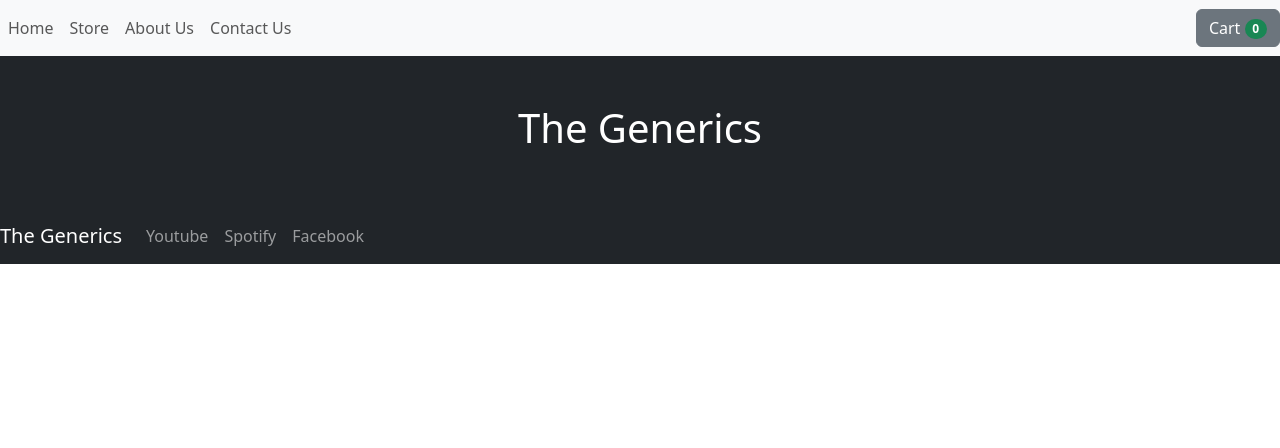
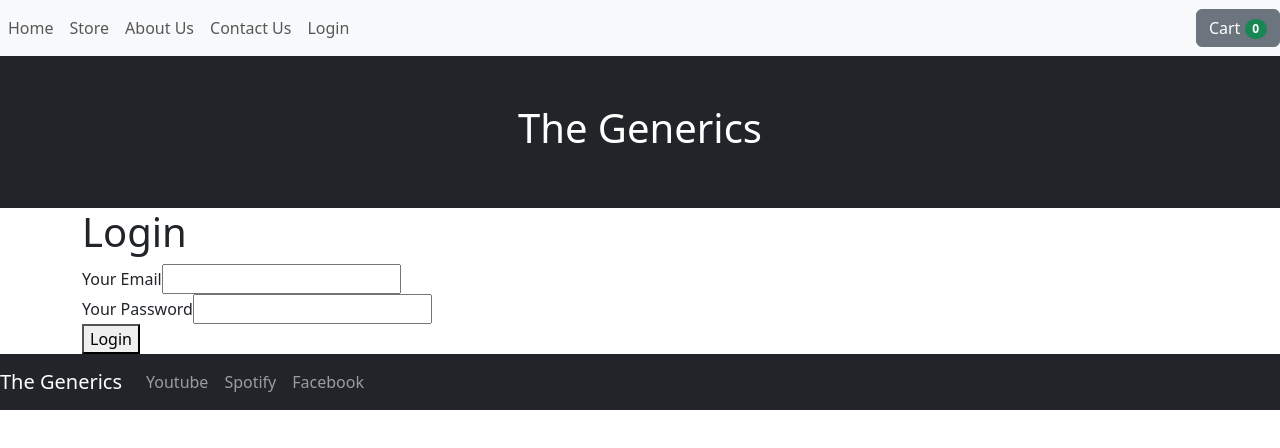
Before and after one commit to hsnadeeb/e-commerce, a React (Create React App) app: page /login in a window 1280 px wide. Shown: the top 448 px of the page. Built offline with nearby package versions, Linux system fonts and the light colour scheme.

Commit message:
implemented login functionality  using firebase

```diff
--- a/src/App.js
+++ b/src/App.js
@@ -12,6 +12,7 @@ import About from './components/pages/About';
 import Home from './components/pages/Home';
 import Contact from './components/pages/Contact';
 import ProductDetails from './components/pages/ProductDetails';
+import Login from './components/pages/Login';
 
 const App = () => {
 
@@ -57,6 +58,7 @@ const App = () => {
             <Route path="/about" element={<About />} />
             <Route path="/home" element={<Home />} />
             <Route path="/contact" element={<Contact />} />
+            <Route path="/login" element={<Login />} />
             <Route path="/product/:productId" element={<ProductDetails productsArr={productsArr} />} />
           </Routes>
         </Container>
--- a/src/components/context/cartcontext.js
+++ b/src/components/context/cartcontext.js
@@ -1,6 +1,6 @@
 import React, { createContext, useContext, useReducer } from 'react';
 
-const CartContext = createContext();
+export const CartContext = createContext();
 
 export const useCart = () => {
   return useContext(CartContext);
--- a/src/components/header/header.js
+++ b/src/components/header/header.js
@@ -22,6 +22,8 @@ const Header = () => {
             <Nav.Link as={Link} to="/store">Store</Nav.Link>
             <Nav.Link as={Link} to="/about">About Us</Nav.Link>
             <Nav.Link as={Link} to="/contact">Contact Us</Nav.Link>
+            <Nav.Link as={Link} to="/login">Login</Nav.Link>
+
           </Nav>
         </Navbar.Collapse>
         <Button variant="secondary" onClick={toggleCart}>
--- /dev/null
+++ b/src/components/pages/Login.js
@@ -0,0 +1,109 @@
+import React, { useState, useRef } from 'react';
+import { useNavigate } from 'react-router-dom';
+import { useCart } from '../context/cartcontext';
+
+const Login = () => {
+  const navigate = useNavigate();
+  const emailInputRef = useRef();
+  const passwordInputRef = useRef();
+  const { cartState, cartDispatch } = useCart(); // Using useCart to access the cart context
+
+  const [isLoading, setIsLoading] = useState(false);
+  const isLogin = true;
+
+  const submitHandler = (event) => {
+    event.preventDefault();
+
+    const enteredEmail = emailInputRef.current.value;
+    const enteredPassword = passwordInputRef.current.value;
+
+    setIsLoading(true);
+
+    if (isLogin) {
+      fetch(`https://identitytoolkit.googleapis.com/v1/accounts:signInWithPassword?key=AIzaSyCMFknIshqKWhedl-4WC-kcmTGUEBDXS-Y`, {
+        method: 'POST',
+        body: JSON.stringify({
+          email: enteredEmail,
+          password: enteredPassword,
+          returnSecureToken: true,
+        }),
+        headers: {
+          'Content-Type': 'application/json',
+        },
+      })
+        .then((res) => {
+          setIsLoading(false);
+          if (res.ok) {
+            return res.json();
+          } else {
+            res.json().then((data) => {
+              let errorMessage = 'Authentication Failed';
+              if (data && data.error && data.error.message) {
+                errorMessage = data.error.message;
+              }
+              alert(errorMessage);
+            });
+          }
+        })
+        .then((data) => {
+          if (data) {
+            const token = data.idToken;
+            console.log('JWT (idToken):', token);
+            cartDispatch({ type: 'LOGIN', payload: token }); // Use cartDispatch
+            navigate('/store');
+          }
+        });
+    } else {
+      fetch('https://identitytoolkit.googleapis.com/v1/accounts:signUp?key=AIzaSyCMFknIshqKWhedl-4WC-kcmTGUEBDXS-Y', {
+        method: 'POST',
+        body: JSON.stringify({
+          email: enteredEmail,
+          password: enteredPassword,
+          returnSecureToken: true,
+        }),
+        headers: {
+          'Content-Type': 'application/json',
+        },
+      }).then((res) => {
+        setIsLoading(false);
+        if (res.ok) {
+          // Handle successful registration
+        } else {
+          res.json().then((data) => {
+            let errorMessage = 'Registration Failed';
+            if (data && data.error && data.error.message) {
+              errorMessage = data.error.message;
+            }
+            alert(errorMessage);
+          });
+        }
+      });
+    }
+
+    emailInputRef.current.value = '';
+    passwordInputRef.current.value = '';
+  };
+
+  return (
+    <section>
+      <h1>Login</h1>
+      <form onSubmit={submitHandler}>
+        <div>
+          <label htmlFor="email">Your Email</label>
+          <input type="email" id="email" ref={emailInputRef} required />
+        </div>
+        <div>
+          <label htmlFor="password">Your Password</label>
+          <input type="password" id="password" ref={passwordInputRef} required />
+        </div>
+        {isLoading ? (
+          <p>Loading...</p>
+        ) : (
+          <button type="submit">Login</button>
+        )}
+      </form>
+    </section>
+  );
+};
+
+export default Login;
```
